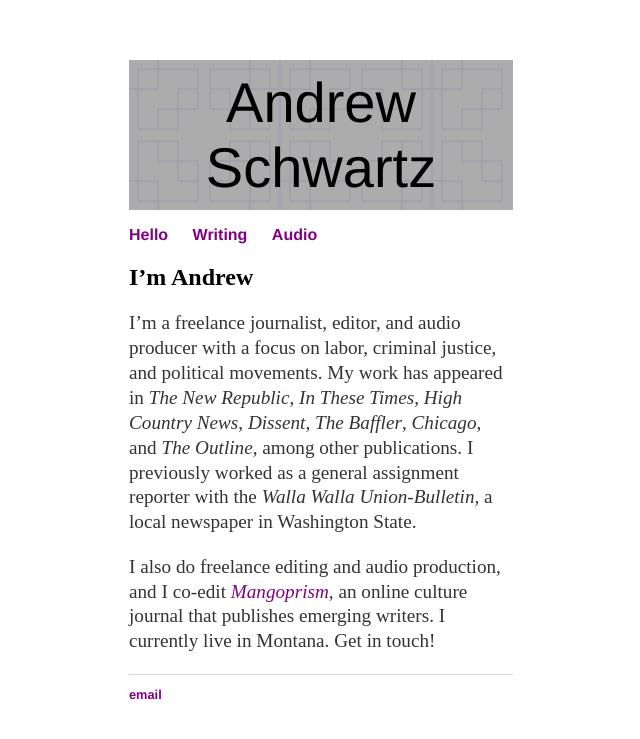
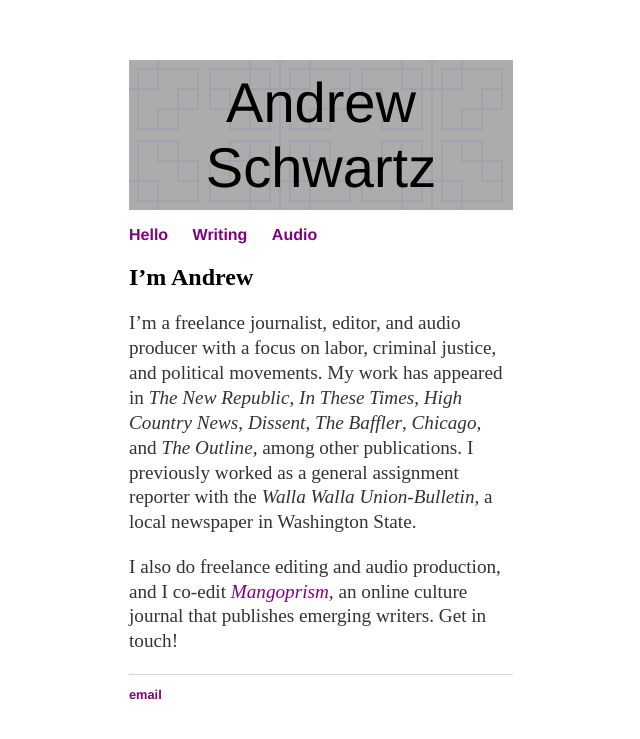
Before and after one commit to aonschwartz/aonschwartz.github.io, a Jekyll site: the page built from index.md, in a window 1280 px wide. Shown: the top 739 px of the page, without its empty margins (319-959 px from the left). Built offline with Jekyll 4.4.1, drawn with Linux system fonts in a browser that asks for light colours.

Commit message:
Update index.md

```diff
--- a/index.md
+++ b/index.md
@@ -8,4 +8,4 @@
 
 I'm a freelance journalist, editor, and audio producer with a focus on labor, criminal justice, and political movements. My work has appeared in *The New Republic*, *In These Times*, *High Country News*, *Dissent*, *The Baffler*, *Chicago*, and *The Outline*, among other publications. I previously worked as a general assignment reporter with the *Walla Walla Union-Bulletin,* a local newspaper in Washington State.
 
-I also do freelance editing and audio production, and I co-edit *[Mangoprism](https://mangoprism.com/)*, an online culture journal that publishes emerging writers. I currently live in Montana. Get in touch!
+I also do freelance editing and audio production, and I co-edit *[Mangoprism](https://mangoprism.com/)*, an online culture journal that publishes emerging writers. Get in touch!
```
